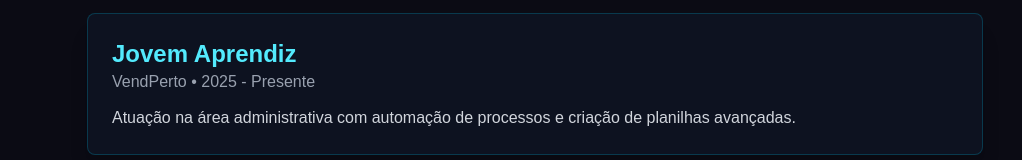
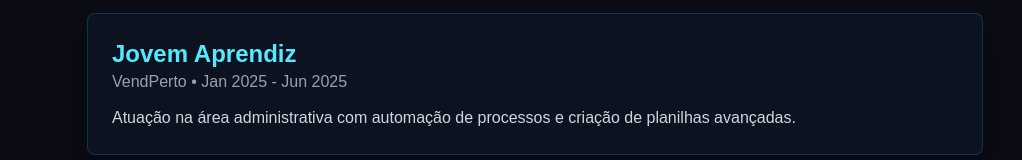
Before and after one commit to RafaelJoda/rafafaeljoda-portifolio, a Next.js app: page / in a window 1280 px wide. Shown: the part 3019-3179 px from the top of the page, without its empty margins (105-1127 px from the left). Built offline with nearby package versions, Linux system fonts and the light colour scheme.

Commit message:
arrumando  data

```diff
--- a/app/experiencias.js
+++ b/app/experiencias.js
@@ -22,7 +22,7 @@ export default function Experience() {
           {
             role: "Jovem Aprendiz",
             company: "VendPerto",
-            time: "2025 - Presente",
+            time: "Jan 2025 - Jun 2025",
             desc: "Atuação na área administrativa com automação de processos e criação de planilhas avançadas.",
           },
         ].map((job, i) => (
```
